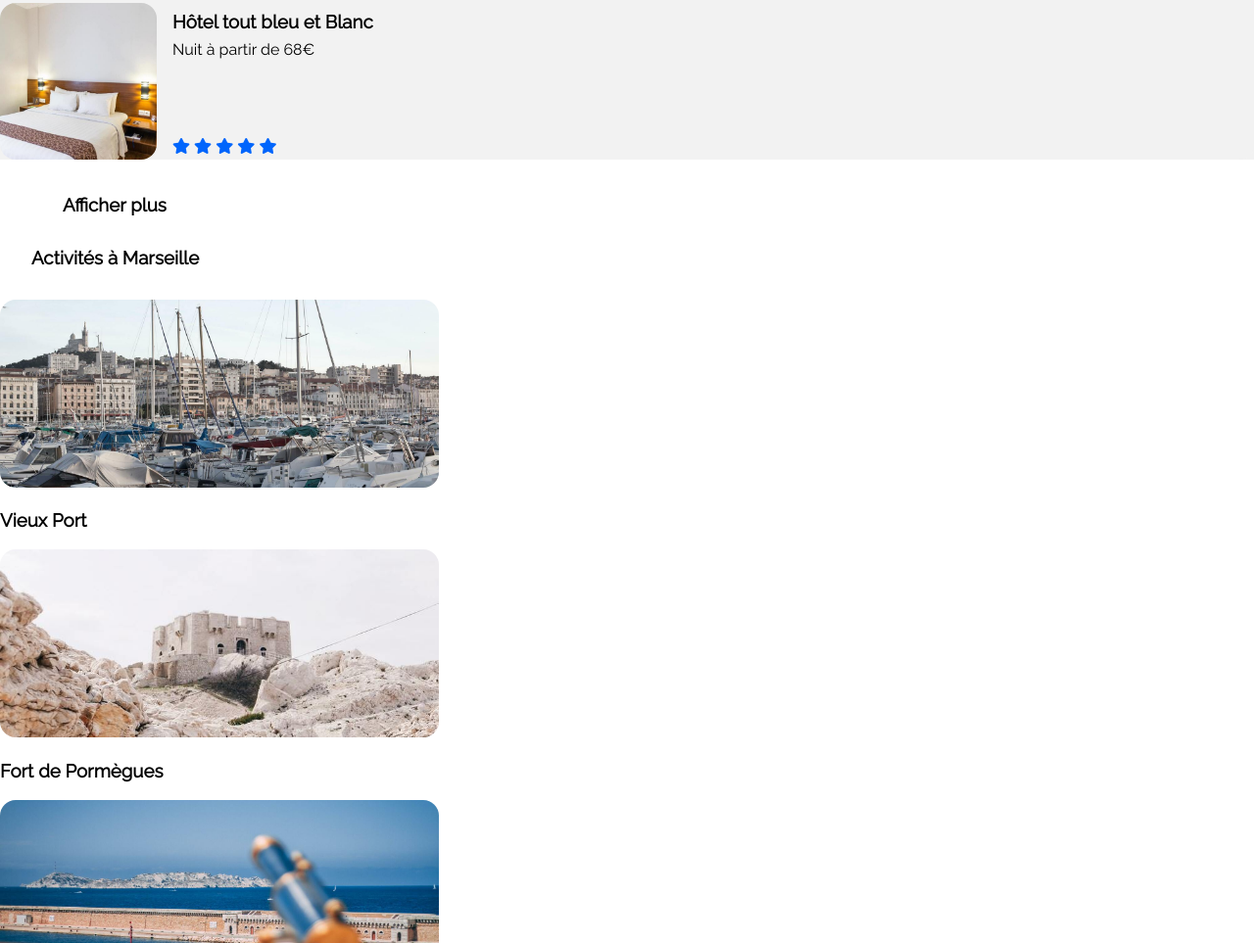
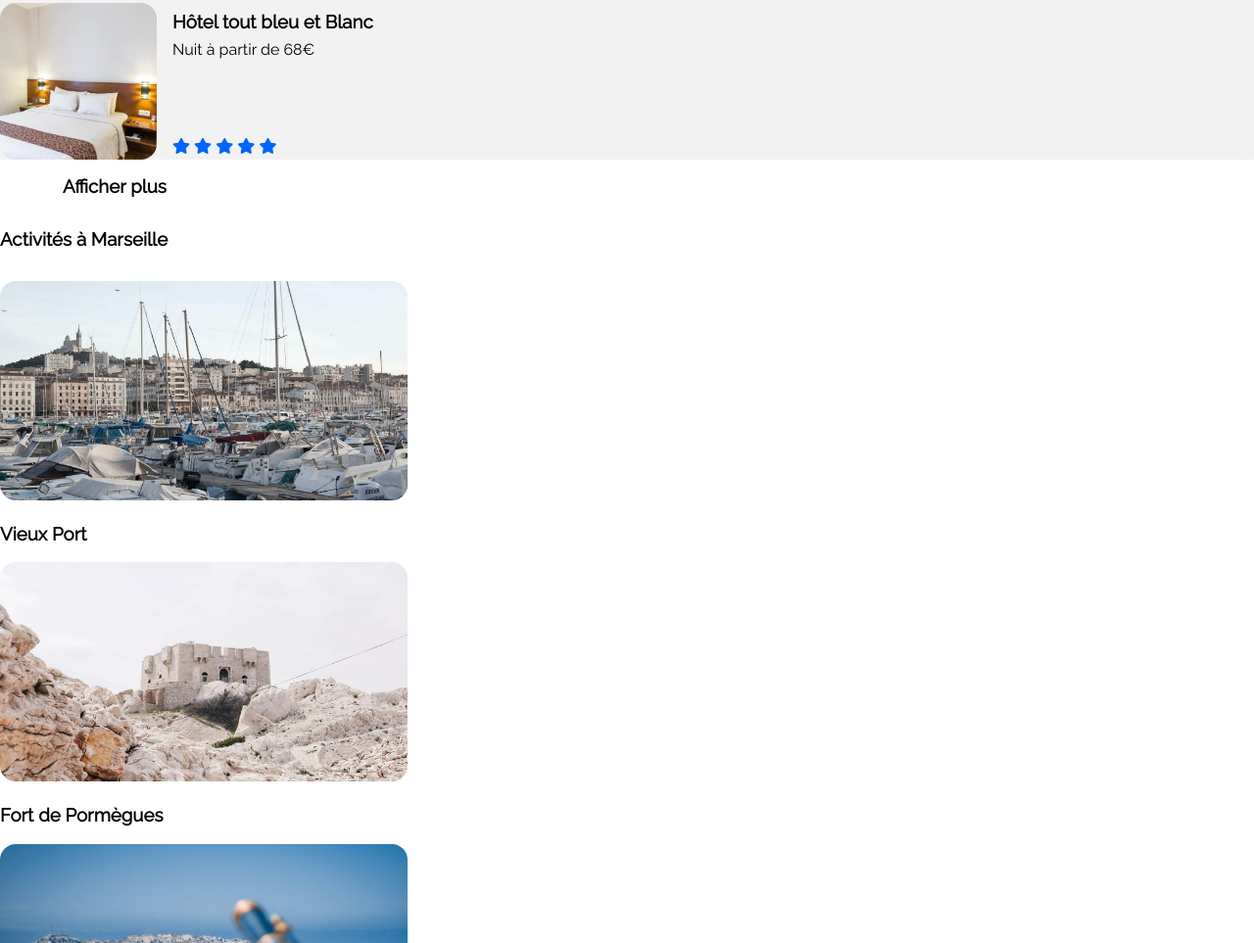
Before and after one commit to Stunoxx/-MathieuMinier_2_14-07-2021, a plain HTML site: page index.html in a window 1280 px wide. Shown: the part 3016-3979 px from the top of the page at 98% size. Drawn offline with Linux system fonts and the light colour scheme.

Commit message:
Projet 2 05/08/2021

```diff
--- a/style.css
+++ b/style.css
@@ -419,7 +419,7 @@ header .menu li.menu-inscription a {
 
     }
     .hebergements img {
-        width: 28rem;
+        width: 26rem;
         height: 12rem;
         border-radius: 1rem;
 
@@ -465,14 +465,18 @@ header .menu li.menu-inscription a {
         border-radius: 15px 15px 15px 15px;
 
     }
-
+    #activite-m {
+        padding-top: 2rem;
+        padding-bottom: 2rem;
+        margin: 0;
+    }
     .cntr-activites {
         flex-direction: column;
         padding: 0;
     }
     .cntr-activites img {
-        width: 28rem;
-        height: 12rem;
+        width: 26rem;
+        height: 14rem;
         border-radius: 1rem;
     }
 
@@ -500,6 +504,10 @@ header .menu li.menu-inscription a {
     .activites-col img {
         padding: 0;
     }
+    .afficher-plus {
+        margin: 0;
+
+    }
 
 
 
```
